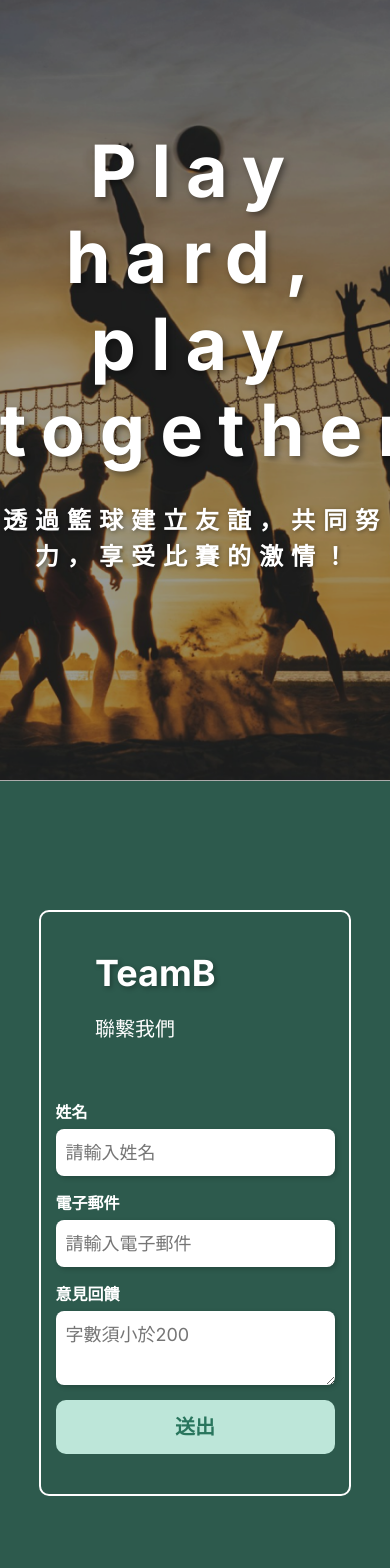
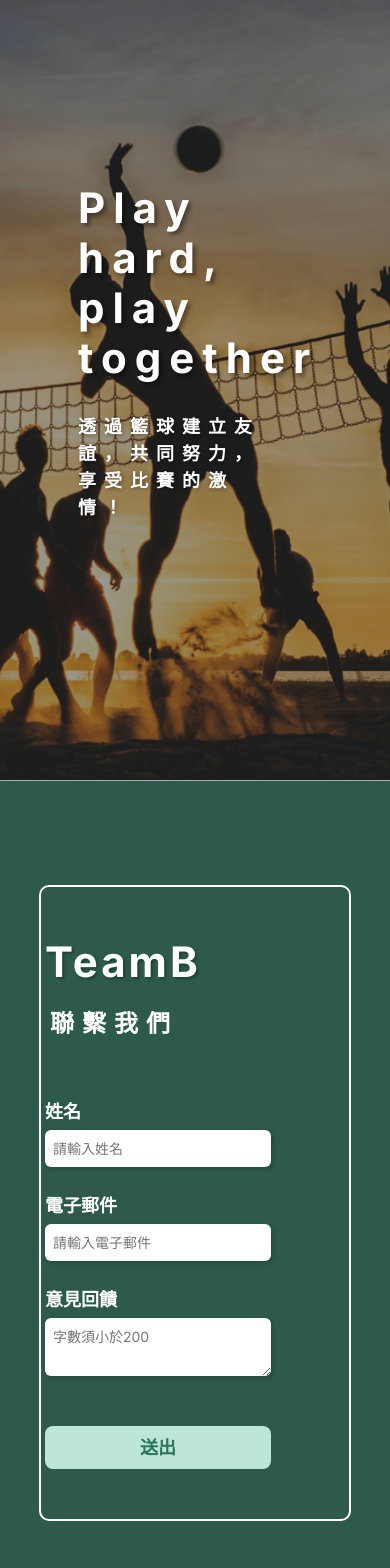
Before and after one commit to zx0938013408/TeamB_next, a Next.js app: page / in a window 390 px wide. Shown: the part 2560-4128 px from the top of the page. Built offline with nearby package versions, Linux system fonts and the light colour scheme; no server answers.

Commit message:
首頁 聯繫我們 rwd

```diff
--- a/styles/index-styles.css
+++ b/styles/index-styles.css
@@ -3,8 +3,8 @@
   width: 100%;
   height: 130px;
   padding: 50px;
-  background: #F4F4F4;
-  border-bottom: 3px solid #528F7C;
+  background: #f4f4f4;
+  border-bottom: 3px solid #528f7c;
   display: flex;
   flex-direction: column;
   justify-content: center;
@@ -46,14 +46,14 @@
   align-items: center;
   overflow: hidden;
   transition: width 0.3s ease-in-out;
-  margin-right:-20px; /* 確保與購物車、登入 icon 間距相等 */
+  margin-right: -20px; /* 確保與購物車、登入 icon 間距相等 */
 }
 
 .search-container.active {
   width: 0;
-  height:70px;
+  height: 70px;
   border-radius: 8px;
-  border: 3px solid #29755D;
+  border: 3px solid #29755d;
   background: white;
   width: 200px;
   margin-right: 10px;
@@ -64,14 +64,13 @@
   border: none;
   outline: none;
   font-size: 20px;
-  color: #8F8F8F;
+  color: #8f8f8f;
   display: none; /* 預設隱藏 */
 }
 
 .search-container.active .search-input {
   display: block; /* 展開後顯示輸入框 */
 }
-
 
 /* 購物車、登入圖示 */
 .icon-Search,
@@ -82,7 +81,7 @@
   display: flex;
   justify-content: center;
   align-items: center;
-  color: #528F7C;
+  color: #528f7c;
   font-size: 24px;
 }
 
@@ -90,13 +89,13 @@
 .quick-action-btn {
   width: 269px;
   padding: 13px 40px;
-  background: #BDE6D9;
+  background: #bde6d9;
   box-shadow: -2px -2px 10px rgba(41, 117, 93, 0.46) inset;
   border-radius: 10px;
   border: 3px solid rgba(41, 117, 93, 0.39);
   font-size: 30px;
   font-weight: 700;
-  color: #29755D;
+  color: #29755d;
   text-align: center;
   cursor: pointer;
 }
@@ -108,8 +107,8 @@
 .menu-toggle {
   width: 27px;
   height: 15px;
-  background: #7AAA9B;
-  border: 1px solid #7AAA9B;
+  background: #7aaa9b;
+  border: 1px solid #7aaa9b;
   transform: rotate(-3deg);
 }
 
@@ -127,7 +126,7 @@
   border: none;
   font-size: 30px;
   cursor: pointer;
-  color: #528F7C;
+  color: #528f7c;
 }
 
 /* Navbar 內的收起按鈕 */
@@ -154,7 +153,7 @@
   top: 130px; /* 確保在 header 下方 */
   left: 0;
   width: 100%;
-  background: #528F7C;
+  background: #528f7c;
   z-index: 999;
 }
 
@@ -168,7 +167,7 @@
 /* 導覽列容器 */
 .navbar-bt {
   width: 100%;
-  background: #528F7C;
+  background: #528f7c;
   padding: 14px 50px;
   display: flex;
   justify-content: center;
@@ -204,7 +203,7 @@
 }
 
 /* 選單連結 */
-.nav-link{
+.nav-link {
   font-size: 26px;
   font-family: Inter, sans-serif;
   font-weight: 700;
@@ -213,7 +212,6 @@
   text-decoration: none;
   transition: color 0.3s;
   text-align: center;
-
 }
 .navbar-bt .nav-link {
   color: white !important;
@@ -222,7 +220,7 @@
 
 /* 滑鼠懸停效果 */
 .nav-link:hover {
-  color: #BDE6D9;
+  color: #bde6d9;
   border-bottom: 1px white solid;
 }
 
@@ -231,7 +229,7 @@
 .hero-container {
   width: 100%;
   height: 960px;
-  background: #29755D;
+  background: #29755d;
   display: flex;
   justify-content: center;
   align-items: center;
@@ -243,7 +241,7 @@
   height: 632px;
   display: flex;
   position: relative;
-  border: 18px solid #DFDFDF;
+  border: 18px solid #dfdfdf;
 }
 
 /* 左側區域 */
@@ -282,7 +280,7 @@
   left: 50%;
   top: 0;
   transform: translateX(-50%);
-  border-left: 18px solid #DFDFDF;
+  border-left: 18px solid #dfdfdf;
 }
 
 /* 主要標題區域 */
@@ -294,7 +292,7 @@
   flex-direction: column;
   justify-content: center;
   align-items: center;
-  border-bottom: 9px solid #DFDFDF;
+  border-bottom: 9px solid #dfdfdf;
   padding: 40px 0;
 }
 
@@ -323,7 +321,7 @@
   flex-direction: column;
   justify-content: center;
   align-items: center;
-  border-top: 9px solid #DFDFDF;
+  border-top: 9px solid #dfdfdf;
   padding: 40px 0;
 }
 
@@ -351,7 +349,7 @@
   position: absolute;
   left: 75%;
   transform: translateX(-50%);
-  border-left: 18px solid #DFDFDF;
+  border-left: 18px solid #dfdfdf;
   top: -18px;
 }
 
@@ -360,7 +358,7 @@
 .sports-section {
   width: 100%;
   height: 100vh; /* 讓九宮格填滿整個畫面 */
-  background: #29755D;
+  background: #29755d;
   display: flex;
   justify-content: center;
   align-items: center;
@@ -447,19 +445,19 @@
 /* 排球圖示 */
 .icon-Volleyball {
   font-size: 90px;
-  color:white
+  color: white;
 }
 
 /* 籃球圖示 */
 .icon-Basketball {
   font-size: 90px;
-  color:white
+  color: white;
 }
 
 /* 羽球圖示 */
 .icon-Badminton {
   font-size: 90px;
-  color:white
+  color: white;
 }
 
 /* 預設隱藏 "前往報團" */
@@ -484,8 +482,8 @@
   flex-direction: column;
   align-items: center;
   gap: 50px;
-  background: #F4F4F4;
-  font-family: 'Inter', sans-serif;
+  background: #f4f4f4;
+  font-family: "Inter", sans-serif;
   align-items: center;
   padding: 40px 20px;
   box-sizing: border-box;
@@ -498,7 +496,7 @@
   padding-top: 200px;
   font-size: 60px;
   font-weight: 700;
-  color: #528F7C;
+  color: #528f7c;
   letter-spacing: 12px;
   text-align: center;
 }
@@ -511,17 +509,16 @@
   width: 100%;
   max-width: 1200px;
   padding: 20px;
-  border: 5px solid #528F7C;
+  border: 5px solid #528f7c;
   border-radius: 10px;
   box-sizing: border-box;
 }
 
-
 /* 活動項目 */
-.activity-item a{
+.activity-item a {
   font-size: 30px;
   font-weight: 700;
-  color: #6C7275;
+  color: #6c7275;
   letter-spacing: 6px;
   text-align: center;
   transition: color 0.3s ease-in-out;
@@ -531,7 +528,7 @@
 
 /* 預設高亮項目 */
 .activity-highlight {
-  color: #528F7C;
+  color: #528f7c;
 }
 
 /* 底線效果 */
@@ -541,14 +538,14 @@
   display: block;
   width: 100%;
   height: 2px;
-  background: #528F7C;
+  background: #528f7c;
   margin-top: 5px;
   transition: width 0.3s ease-in-out;
 }
 
 /* hover 時的變化 */
 .activity-item:hover {
-  color: #528F7C;
+  color: #528f7c;
 }
 
 /* 查看更多活動 */
@@ -565,13 +562,13 @@
   align-items: center;
   gap: 50px;
   padding: 0 100px;
-  background: #F4F4F4;
-  font-family: 'Inter', sans-serif;
+  background: #f4f4f4;
+  font-family: "Inter", sans-serif;
   display: flex;
   justify-content: center;
   align-items: center;
   height: 100vh;
-  margin:0;
+  margin: 0;
 }
 
 /* 標題區 */
@@ -617,7 +614,7 @@
 .shop-product-image {
   width: 100%;
   height: 404px;
-  background: #D9D9D9;
+  background: #d9d9d9;
   border-radius: 5px;
 }
 
@@ -651,7 +648,7 @@
   font-size: 26px;
   font-weight: 700;
   letter-spacing: 6px;
-  color: #528F7C;
+  color: #528f7c;
   text-decoration: none;
   position: relative;
   display: inline-block;
@@ -664,7 +661,7 @@
   display: block;
   width: 100%;
   height: 2px;
-  background: #528F7C;
+  background: #528f7c;
   position: absolute;
   bottom: 0;
   left: 0;
@@ -677,8 +674,8 @@
   display: block;
   width: 14px;
   height: 14px;
-  border-right: 2px solid #528F7C;
-  border-bottom: 2px solid #528F7C;
+  border-right: 2px solid #528f7c;
+  border-bottom: 2px solid #528f7c;
   transform: rotate(-45deg);
   position: absolute;
   bottom: -6px;
@@ -689,7 +686,7 @@
 
 /* Hover 效果 */
 .more-link:hover {
-  color: #2D5A4D;
+  color: #2d5a4d;
 }
 
 /* Hover 時底線變長 */
@@ -703,9 +700,8 @@
   right: -25px; /* 箭頭順著底線移動 */
 }
 
+/* ************** 滾動slogan & 聯絡我們 **************** */
 
-/* ************** 滾動slogan & 聯絡我們 **************** */
-/* 確保整個區塊能夠正常滾動 */
 .scroll-section {
   width: 100vw;
   height: 100vh;
@@ -714,9 +710,7 @@
   position: relative;
   justify-content: center;
   align-items: center;
-
 }
-
 
 /* 滾動容器 */
 .scroll-container {
@@ -730,7 +724,6 @@
   scroll-padding: 0;
   scrollbar-width: none;
 }
-
 
 /* 隱藏滾動條 */
 .scroll-container::-webkit-scrollbar {
@@ -755,6 +748,7 @@
   font-weight: bold;
   position: relative;
 }
+
 #item1::before,
 #item2::before,
 #item3::before {
@@ -774,8 +768,11 @@
   z-index: 1; /* 確保文字在遮罩上層 */
   position: relative;
 }
+
 /* 僅針對 item1~3 的標題與段落加陰影 */
-#item1 h2, #item2 h2, #item3 h2 {
+#item1 h2,
+#item2 h2,
+#item3 h2 {
   font-size: 72px;
   letter-spacing: 15px;
   font-weight: bold;
@@ -783,50 +780,52 @@
   text-shadow: 3px 3px 6px rgba(0, 0, 0, 0.4);
 }
 
-#item1 p, #item2 p, #item3 p {
+#item1 p,
+#item2 p,
+#item3 p {
   font-size: 24px;
   letter-spacing: 8px;
   text-shadow: 1px 1px 4px rgba(0, 0, 0, 0.4);
 }
 
-
 /* 設定每個圖片區塊的背景 */
 #item1 {
-  background-image: url('/photo/slogan_volleyball.png');
+  background-image: url("/photo/slogan_volleyball.png");
   background-position: center;
   background-size: cover;
   background-repeat: no-repeat;
 }
 #item2 {
-  background-image: url('/photo/slogan_badminton.png');
+  background-image: url("/photo/slogan_badminton.png");
   background-position: center;
   background-size: cover;
   background-repeat: no-repeat;
 }
 #item3 {
-  background-image: url('/photo/slogan_basketball.png');
+  background-image: url("/photo/slogan_basketball.png");
   background-position: center;
   background-size: cover;
   background-repeat: no-repeat;
 }
+
+/* 聯絡我們 */
+
 #item4 {
-  background: #2D5A4D;
+  background: #2d5a4d;
   width: 100vw;
   height: 100vh;
   margin: 100px 0px;
- }
+}
 
-/* 第一個輪播頁 - 聯絡我們 */
 .contact-item {
   display: flex;
   justify-content: center;
   align-items: center;
   width: 100vw; /* 確保全屏寬度 */
   height: 100vh; /* 確保全屏高度 */
-  background: #2D5A4D;
+  background: #2d5a4d;
   /* margin: 100px 0px; */
 }
-
 
 /* 主要容器 */
 .contact-container {
@@ -839,12 +838,11 @@
   background: transparent;
   border: 2px solid white;
   border-radius: 10px;
-  padding: 40px;
+  padding: 100px;
   gap: 40px;
 }
 
-
-/* 左側標題 */
+/* 左側標題區 */
 .contact-left {
   display: flex;
   flex-direction: column;
@@ -855,22 +853,24 @@
   min-width: 200px;
 }
 
-/* 修正標題格式 */
+/* TEAMB標題 */
 .contact-title {
-  font-size: 36px;
+  font-size: 42px;
   font-weight: 700;
+  letter-spacing: 3px;
   color: white;
   text-shadow: 2px 2px 5px rgba(0, 0, 0, 0.3);
 }
 
 /* 副標題 */
 .contact-subtitle {
-  font-size: 20px;
-  font-weight: 500;
+  font-size: 24px;
+  font-weight: bold;
   color: white;
   margin-top: 10px;
+  padding-left: 5px;
+  letter-spacing: 8px;
 }
-
 
 /* 右側表單 */
 .contact-right {
@@ -902,7 +902,7 @@
   max-width: 400px; /* 限制最大寬度，防止溢出 */
   padding: 10px;
   font-size: 18px;
-  color: #528F7C;
+  color: #528f7c;
   background: white;
   border: none;
   border-radius: 8px;
@@ -919,8 +919,8 @@
   padding: 12px;
   font-size: 20px;
   font-weight: 700;
-  color: #29755D;
-  background: #BDE6D9;
+  color: #29755d;
+  background: #bde6d9;
   border: none;
   border-radius: 10px;
   cursor: pointer;
@@ -929,13 +929,11 @@
   margin: 0 auto; /* 水平置中 */
 }
 
-
 /* 按鈕 Hover 效果 */
 .contact-form button:hover {
-  background: #A8D5C5;
+  background: #a8d5c5;
   font-size: 22px;
 }
-
 
 /* ************** footer **************** */
 /* 頁腳容器 */
@@ -943,7 +941,7 @@
   align-self: stretch;
   height: 600px;
   padding: 100px 50px 50px 50px;
-  background: #528F7C;
+  background: #528f7c;
   display: flex;
   flex-direction: column;
   justify-content: space-between;
@@ -962,15 +960,15 @@
 .line {
   flex: 1;
   height: 0;
-  border: 8px rgba(255, 255, 255, 0.50) solid;
+  border: 8px rgba(255, 255, 255, 0.5) solid;
 }
 
 .footer-logo {
   width: 196px;
   height: 45px;
-  background: #BDE6D9;
+  background: #bde6d9;
   box-shadow: -2px -2px 10px rgba(41, 117, 93, 0.46) inset;
-  border: 2px solid #528F7C;
+  border: 2px solid #528f7c;
 }
 
 /* 主要連結區 */
@@ -1013,7 +1011,7 @@
 }
 
 .footer-link:hover {
-  color: #BDE6D9;
+  color: #bde6d9;
 }
 
 /* 版權資訊 & 社群連結 */
@@ -1045,3 +1043,131 @@
   font-size: 30px;
   color: white;
 }
+
+/* RWD for scroll items */
+@media (max-width: 768px) {
+  /* 確保 h2 和 p 分行顯示 */
+  .scroll-item h2,
+  .scroll-item p {
+    display: block; /* 確保它們是區塊元素 */
+    text-align: center; /* 讓文字置中 */
+    width: 60%; /* 確保佔滿整個父容器 */
+    z-index: 1; /* 確保文字在遮罩上層 */
+    position: relative;
+  }
+
+  #item1 h2,
+  #item2 h2,
+  #item3 h2 {
+    font-size: 42px;
+    letter-spacing: 8px;
+    line-height: 50px;
+    font-weight: bold;
+    margin-bottom: 30px;
+    text-shadow: 3px 3px 4px rgba(0, 0, 0, 0.4);
+    text-align: start;
+  }
+
+  #item1 p,
+  #item2 p,
+  #item3 p {
+    font-size: 18px;
+    letter-spacing: 8px;
+    text-align: start;
+    text-shadow: 1px 1px 4px rgba(0, 0, 0, 0.4);
+    padding-right: 30px;
+  }
+
+  /* 聯絡我們 */
+
+#item4 {
+  background: #2d5a4d;
+  width: 100vw;
+  height: 100vh;
+  margin: 100px 0px;
+}
+
+.contact-item {
+  display: flex;
+  justify-content: center;
+  align-items: center;
+  width: 100vw; /* 確保全屏寬度 */
+  height: 100vh; /* 確保全屏高度 */
+  background: #2d5a4d;
+  /* margin: 100px 0px; */
+}
+
+/* 主要容器 */
+.contact-container {
+  padding: 50px 80px;
+}
+
+/* 左側標題移置上方 */
+.contact-left {
+  display: flex;
+  flex-direction: column;
+  justify-content: center;
+  align-items: flex-start;
+  text-align: left;
+  width: 100%;
+  min-width: 300px;
+}
+
+.contact-title {
+  font-size: 42px;
+  font-weight: 700;
+  letter-spacing: 3px;
+  text-shadow: 2px 2px 3px rgba(0, 0, 0, 0.3);
+}
+
+/* 副標題 */
+.contact-subtitle {
+  font-size: 24px;
+  font-weight: bold;
+  letter-spacing: 8px;
+  padding-left: 5px;
+}
+
+/* 右側表單 */
+.contact-right {
+  display: flex;
+  flex-direction: column;
+  justify-content: center;
+  align-items: flex-start;
+  width: 100%;
+  min-width: 300px;
+}
+
+/* 表單標籤 */
+.contact-form label {
+  font-size: 18px;
+  width: 100%;
+}
+
+/* 修正輸入框 */
+.contact-form input,
+.contact-form textarea {
+  width: 100%;
+  max-width: 400px; /* 限制最大寬度，防止溢出 */
+  padding: 8px;
+  font-size: 14px;
+  border-radius: 6px;
+  outline: none;
+  margin-bottom: 15px;
+  margin: 0 auto 25px auto;
+}
+
+.contact-form button {
+  max-width: 400px; /* 限制最大寬度，避免過大 */
+  padding: 8px;
+  font-size: 18px;
+  font-weight: 700;
+  border-radius: 8px;
+  margin: 50px auto 0px auto; /* 水平置中 */
+}
+
+/* 按鈕 Hover 效果 */
+.contact-form button:hover {
+  font-size: 20px;
+}
+}
```
